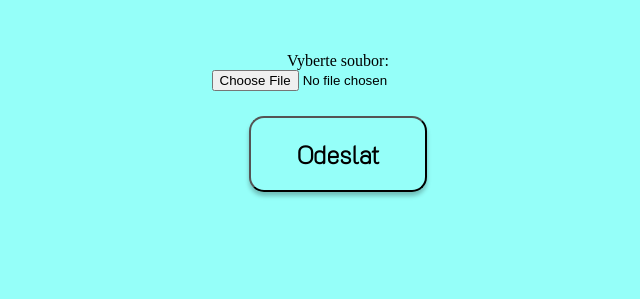
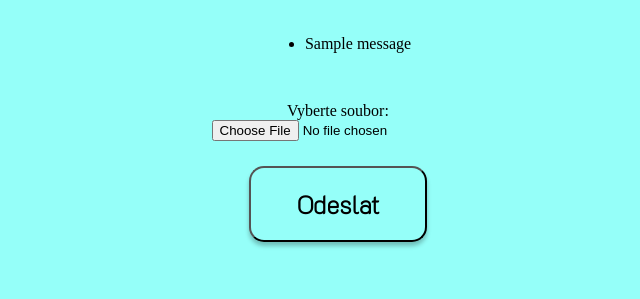
Before and after one commit to ulricht01/PS1, a Flask app: page /assignment in a window 1280 px wide. Shown: the part 119-418 px from the top of the page, without its empty margins (302-942 px from the left). Run offline with Flask 3, Linux system fonts and the light colour scheme; the visitor is signed in with stand-in values (Sample User, id 1); one stand-in notice (Sample message) is shown.

Commit message:
update template, requirements.txt
v templatu.html jsem přidal místo pro flash zprávy, do requirements jsem přidal werkzerg a flask login

```diff
--- a/code/templates/template.html
+++ b/code/templates/template.html
@@ -14,6 +14,15 @@
         <img class="logo" src="{{ url_for('static', filename='images/logo.png') }}" alt="Logo">
         <img class="logo_right" src="{{ url_for('static', filename='images/prf.png') }}" alt="Logo_prf">
     </nav>
+    {% with messages = get_flashed_messages(with_categories=true) %}
+        {% if messages %}
+            <ul class="flash-messages">
+                {% for category, message in messages %}
+                    <li class="{{ category }}">{{ message }}</li>
+                {% endfor %}
+            </ul>
+        {% endif %}
+    {% endwith %}
     <main>
         {% block content %}
         {% endblock %}
--- a/requirements.txt
+++ b/requirements.txt
@@ -1,4 +1,5 @@
 blinker==1.7.0
+Flask-Login==0.6.3
 click==8.1.7
 colorama==0.4.6
 dnspython==2.4.2
@@ -10,4 +11,4 @@ mysql-connector-python==8.2.0
 mysql-connector==2.2.9
 Flask-SQLAlchemy==3.0.2
 mariadb==1.1.7
-Flask-Login==0.6.3
+wergzeug==2.1.2
```
